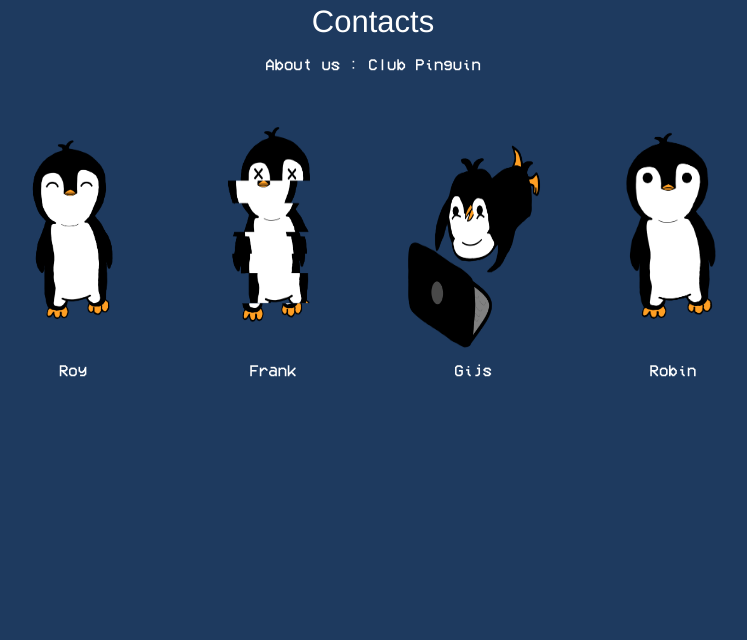
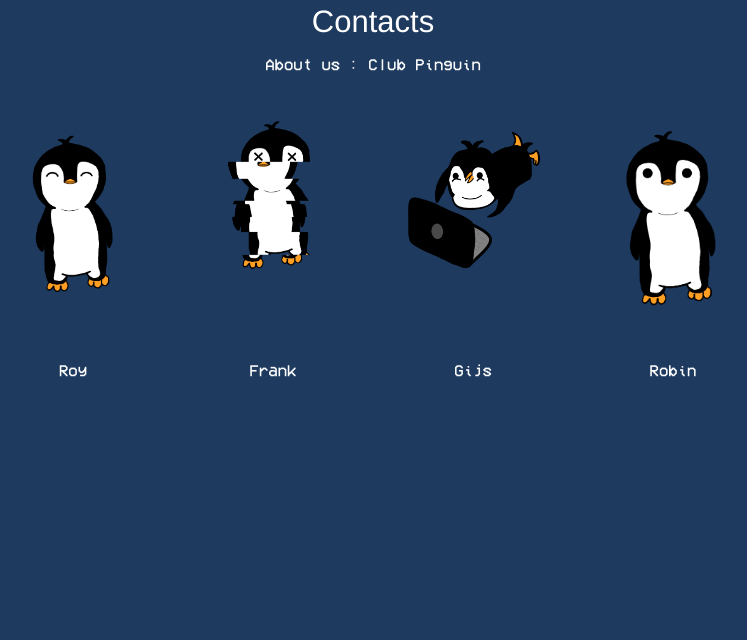
Before and after one commit to gijsvanlokven/hackathon2019, a PHP site: page /pages/contact.php in a window 1280 px wide. Shown: the part 102-742 px from the top of the page, without its empty margins (267-1014 px from the left). Run offline with PHP 8.4, Linux system fonts and the light colour scheme.

Commit message:
Finished contact

```diff
--- a/public/pages/contact.php
+++ b/public/pages/contact.php
@@ -32,7 +32,9 @@
             </div>
             <div class="cell large-2 large-offset-2 medium-2 medium-offset-2 small-6 align-center">
                 <div class="contact-container">
-                    <img src="../img/lachende_pinguin.png" class="contactPicture">
+                    <div class="imageContainer">
+                        <img src="../img/lachende_pinguin.png" class="contactPicture">
+                    </div>
                     <h6 class="contactName">
                         Roy
                     </h6>
@@ -41,7 +43,9 @@
             <div class=""></div>
             <div class="cell large-2 medium-2 small-6 align-center contact-text">
                 <div class="contact-container">
-                    <img src="../img/Glitchy_pinguin.png" class="contactPicture">
+                    <div class="imageContainer">
+                        <img src="../img/Glitchy_pinguin.png" class="contactPicture">
+                    </div>
                     <h6 class="contactName">
                         Frank
                     </h6>
@@ -50,7 +54,9 @@
             </div>
             <div class="cell large-2 medium-2 small-6 align-center">
                 <div class="contact-container">
-                    <img src="../img/typende_pinguin.png" class="contactPicture">
+                    <div class="imageContainer">
+                        <img src="../img/typende_pinguin.png" class="contactPicture">
+                    </div>
                     <h6 class="contactName">
                         Gijs
                     </h6>
@@ -58,7 +64,9 @@
             </div>
             <div class="cell large-2 medium-2 small-6 align-center">
                 <div class="contact-container">
-                    <img src="../img/normal_pinguin.png" class="contactPicture">
+                    <div class="imageContainer">
+                        <img src="../img/normal_pinguin.png" class="contactPicture">
+                    </div>
                     <h6 class="contactName">
                         Robin
                     </h6>
--- a/public/stylesheets/contact.css
+++ b/public/stylesheets/contact.css
@@ -10,9 +10,20 @@ body{
     text-align: center;
     font-family: VCR_OSD_MONO;
 }
-.contactPicture{
+.contact-container{
+
+}
+
+.contact-picture
+{
+    max-width: 100%;
+}
+
+.imageContainer
+{
     height: 20vw;
 }
+
 .contact-container{
     border-radius: 10px;
     padding: 10px;
```
